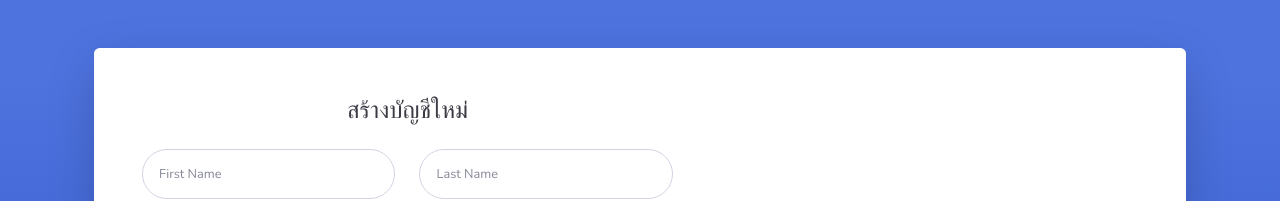
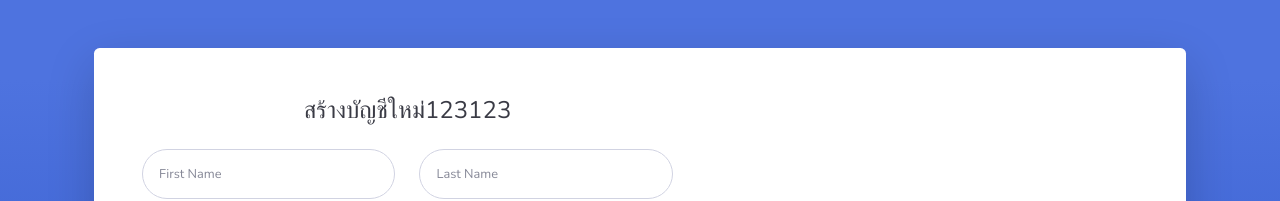
Before and after one commit to nuwisanu7483/Clinic, a website with bundled scripts: page createuse.html in a window 1280 px wide. Shown: the top 201 px of the page. Built offline with nearby package versions, Linux system fonts and the light colour scheme.

Commit message:
check branch

```diff
--- a/createuse.html
+++ b/createuse.html
@@ -34,7 +34,7 @@
                     <div class="col-lg-7">
                         <div class="p-5">
                             <div class="text-center">
-                                <h1 class="h4 text-gray-900 mb-4">สร้างบัญชีใหม่</h1>
+                                <h1 class="h4 text-gray-900 mb-4">สร้างบัญชีใหม่123123</h1>
                             </div>
                             <form class="user">
                                 <div class="form-group row">
```
